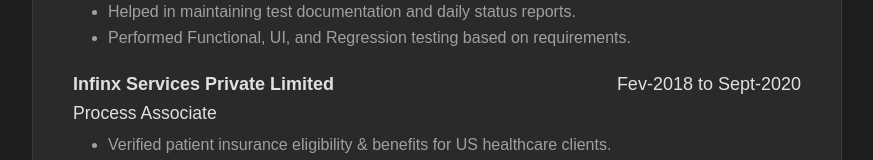
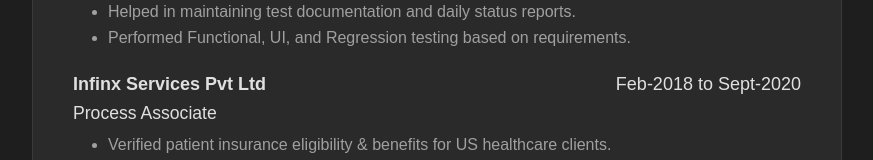
Before and after one commit to rohitdesai528/My_Portfolio, a plain HTML site: page index.html in a window 1280 px wide. Shown: the part 2719-2879 px from the top of the page, without its empty margins (398-1271 px from the left). Drawn offline with Linux system fonts and the light colour scheme.

Commit message:
Fix HTML structure and formatting issues

```diff
--- a/index.html
+++ b/index.html
@@ -222,8 +222,8 @@
                     </div>
 
                     <div class="seccomp">
-                        <h4>Infinx Services Private Limited</h4>
-                        <span class="er">Fev-2018 to Sept-2020</span>
+                        <h4>Infinx Services Pvt Ltd</h4>
+                        <span class="er">Feb-2018 to Sept-2020</span>
                     </div>
                     <div class="expdes">Process Associate</div>
                     <div class="rolesp">
@@ -244,4 +244,5 @@
     </div>
 </body>
 
+
 </html>
```
